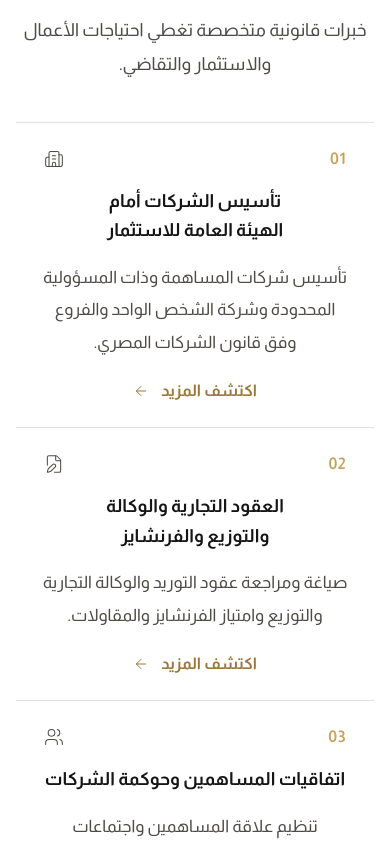
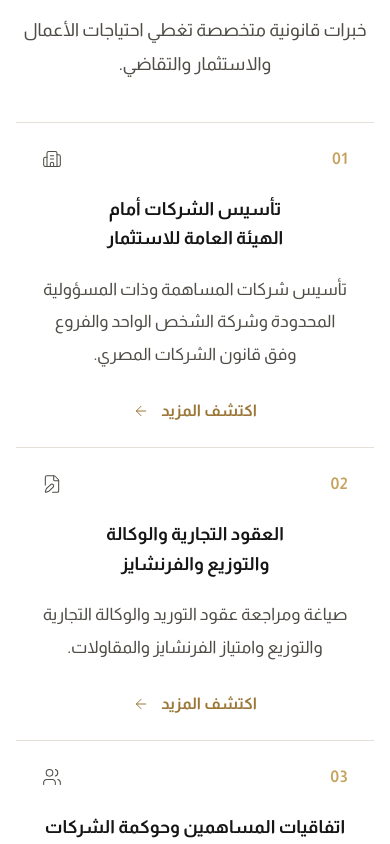
Before and after one commit to YousefMH/hamza-partners, a React (Vite) app: page / in a window 390 px wide. Shown: the part 1800-2644 px from the top of the page. Built offline with nearby package versions, Linux system fonts and the light colour scheme.

Commit message:
Widen service meta spacing and force a fresh Pages publish
Separate the service index and icon across the card more clearly and
bump vertical rhythm so the mobile update is obvious after cache clears.

```diff
--- a/src/components/Services.tsx
+++ b/src/components/Services.tsx
@@ -47,9 +47,9 @@ export function Services() {
             >
               <Link
                 to={`/services/${service.slug}`}
-                className="flex h-full flex-col gap-4 p-6 text-center transition-colors duration-300 hover:bg-ivory md:gap-5 md:p-8 md:text-start"
+                className="flex h-full flex-col gap-5 p-6 text-center transition-colors duration-300 hover:bg-ivory md:gap-5 md:p-8 md:text-start"
               >
-                <div className="flex w-full items-center justify-between gap-6 px-1 sm:gap-8">
+                <div className="mb-1 flex w-full items-center justify-between gap-8 px-0.5">
                   <span className="font-display text-base font-bold tracking-wide text-gold">
                     {service.number}
                   </span>
@@ -62,7 +62,7 @@ export function Services() {
                   {service.title}
                 </h3>
                 <p className="body-copy text-base">{service.shortDescription}</p>
-                <span className="mt-auto inline-flex items-center justify-center gap-3 pt-1 text-base font-bold text-gold-dark transition-colors group-hover:text-charcoal md:justify-start">
+                <span className="mt-auto inline-flex items-center justify-center gap-3 pt-2 text-base font-bold text-gold-dark transition-colors group-hover:text-charcoal md:justify-start">
                   {siteConfig.cta.discoverMore}
                   <ArrowLeft size={16} strokeWidth={1.5} aria-hidden="true" />
                 </span>
```
